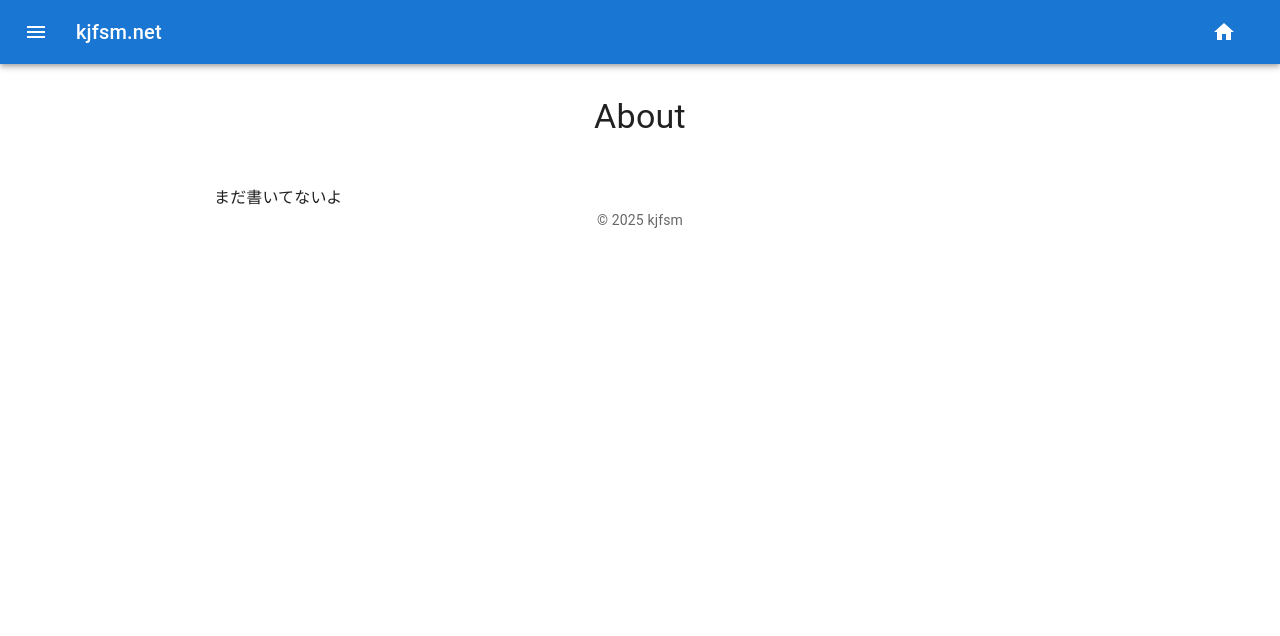
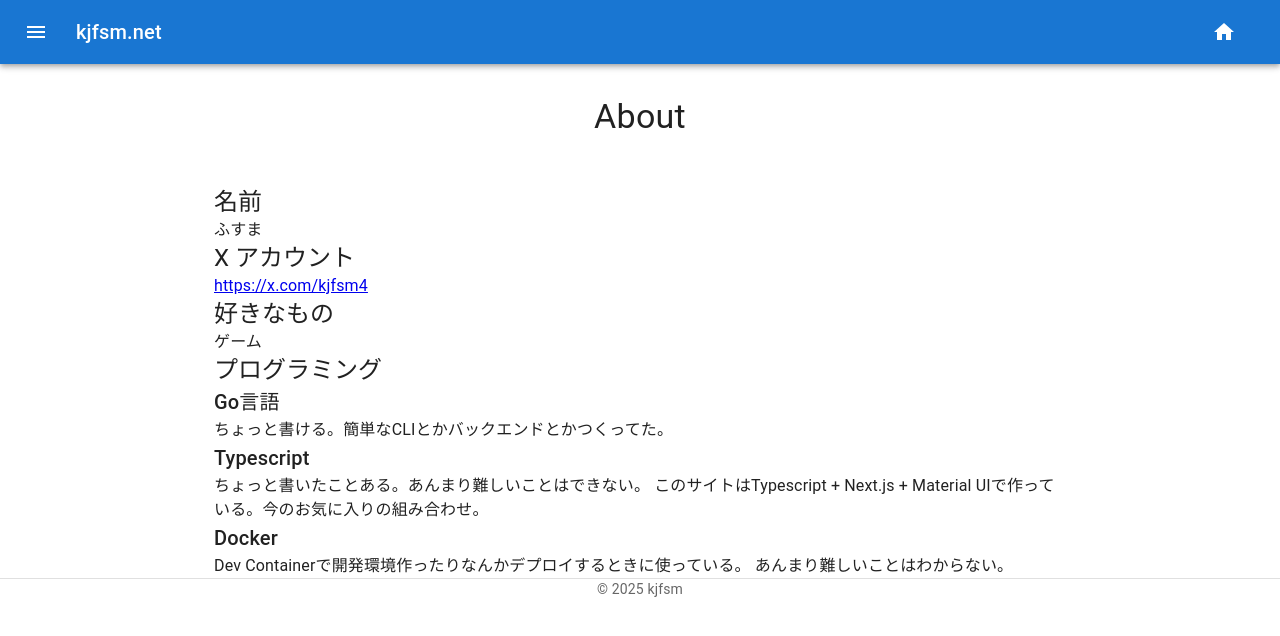
Before and after one commit to kjfsm/kjfsm.github.io, a Next.js app: page /about in a window 1280 px wide. Shown: the top 636 px of the page. Built offline with nearby package versions, Linux system fonts and the light colour scheme; what @mui/material-nextjs would draw is missing.

Commit message:
Aboutページに個人情報セクションを追加し、Dividerコンポーネントをレイアウトに追加

```diff
--- a/src/app/about/page.tsx
+++ b/src/app/about/page.tsx
@@ -1,5 +1,6 @@
 import Box from "@mui/material/Box";
 import Typography from "@mui/material/Typography";
+import NextLink from "next/link";
 
 export default function About() {
   return (
@@ -18,8 +19,48 @@ export default function About() {
         </Typography>
       </Box>
       <Box>
+        <Typography variant="h5" component="h2">
+          名前
+        </Typography>
         <Typography variant="body1" component="p">
-          まだ書いてないよ
+          ふすま
+        </Typography>
+        <Typography variant="h5" component="h2">
+          X アカウント
+        </Typography>
+        <Typography variant="body1" component="p">
+          <NextLink href="https://x.com/kjfsm4">https://x.com/kjfsm4</NextLink>
+        </Typography>
+
+        <Typography variant="h5" component="h2">
+          好きなもの
+        </Typography>
+        <Typography variant="body1" component="p">
+          ゲーム
+        </Typography>
+        <Typography variant="h5" component="h2">
+          プログラミング
+        </Typography>
+        <Typography variant="h6" component="h3">
+          Go言語
+        </Typography>
+        <Typography variant="body1" component="p">
+          ちょっと書ける。簡単なCLIとかバックエンドとかつくってた。
+        </Typography>
+        <Typography variant="h6" component="h3">
+          Typescript
+        </Typography>
+        <Typography variant="body1" component="p">
+          ちょっと書いたことある。あんまり難しいことはできない。
+          このサイトはTypescript + Next.js + Material
+          UIで作っている。今のお気に入りの組み合わせ。
+        </Typography>
+        <Typography variant="h6" component="h3">
+          Docker
+        </Typography>
+        <Typography variant="body1" component="p">
+          Dev Containerで開発環境作ったりなんかデプロイするときに使っている。
+          あんまり難しいことはわからない。
         </Typography>
       </Box>
     </>
--- a/src/app/layout.tsx
+++ b/src/app/layout.tsx
@@ -1,6 +1,6 @@
 import Appbar from "@/components/Appbar";
 import Footer from "@/components/Footer";
-import { Container } from "@mui/material";
+import { Container, Divider } from "@mui/material";
 import { AppRouterCacheProvider } from "@mui/material-nextjs/v15-appRouter";
 import CssBaseline from "@mui/material/CssBaseline";
 import InitColorSchemeScript from "@mui/material/InitColorSchemeScript";
@@ -15,6 +15,7 @@ export default function RootLayout(props: { children: React.ReactNode }) {
           <CssBaseline />
           <Appbar />
           <Container maxWidth="md">{props.children}</Container>
+          <Divider />
           <Footer />
         </AppRouterCacheProvider>
       </body>
```
